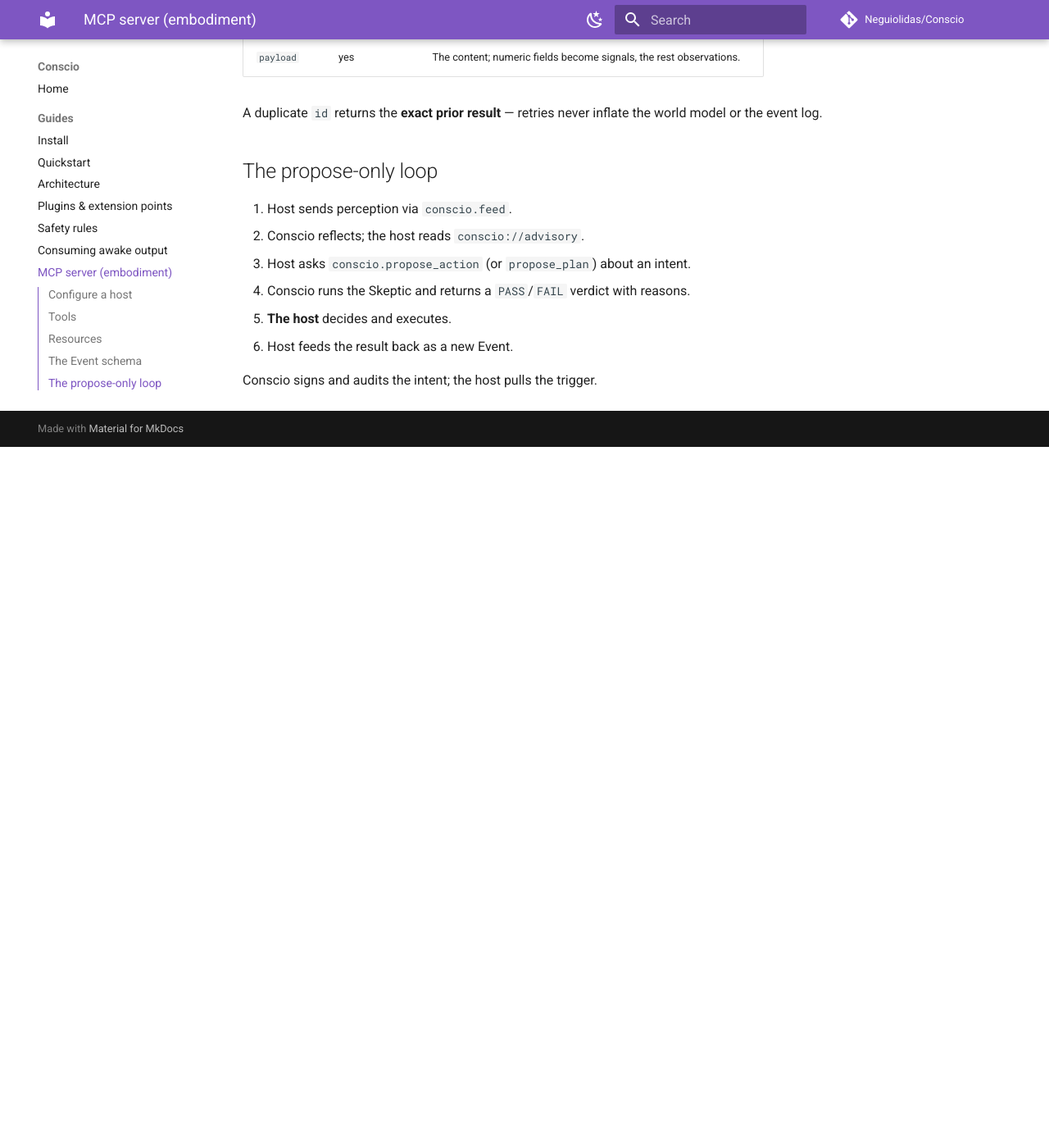
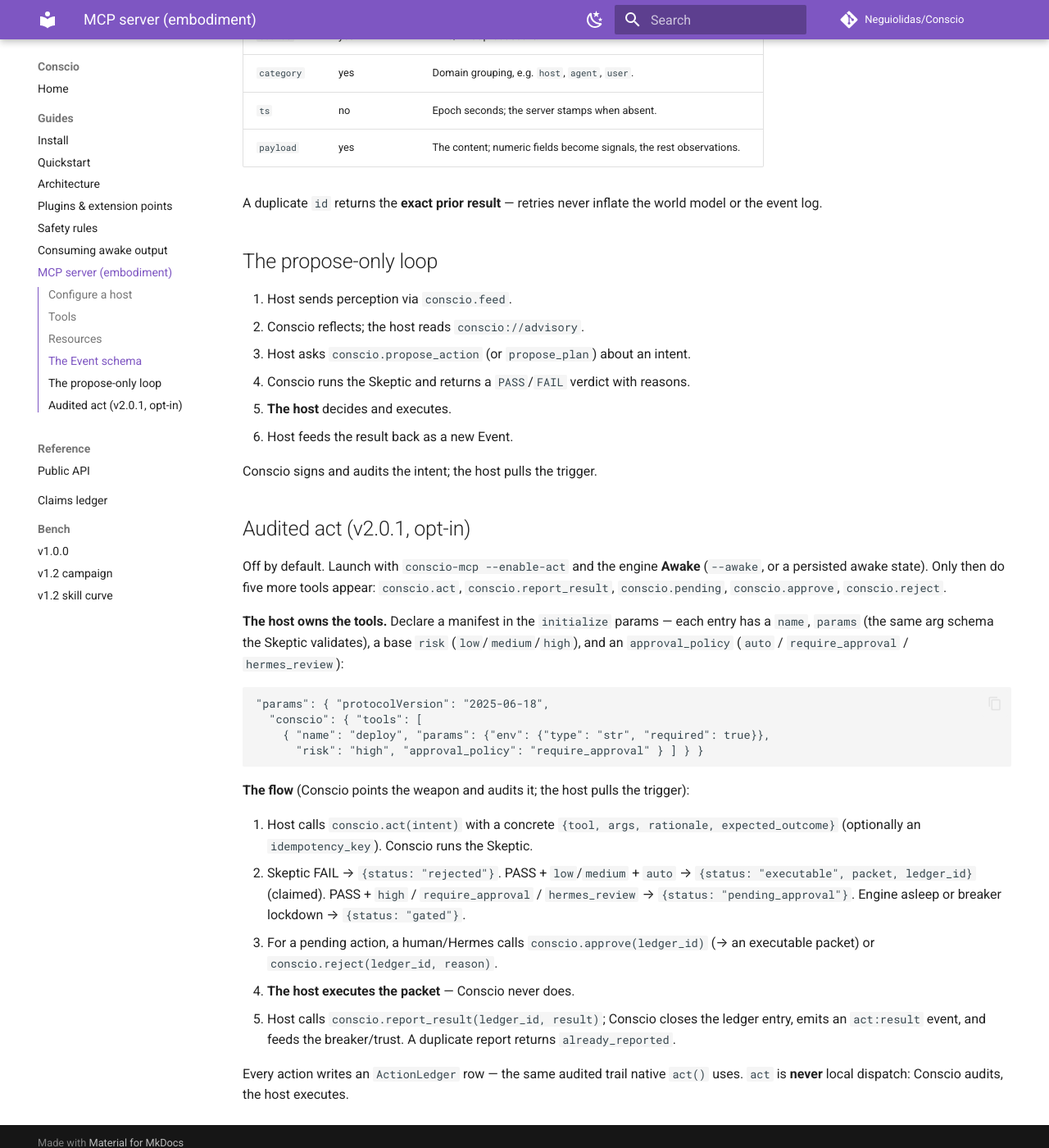
Before and after one commit to Neguiolidas/Conscio, an MkDocs documentation site: the page built from docs/guides/mcp.md, in a window 1280 px wide and 1400 px high, scrolled down 2005 px. Shown: the whole window at 82% size. Built offline with MkDocs 1.6.1 and Material for MkDocs 9.7.7, drawn with Linux system fonts in a browser that asks for light colours; comment, search, counter and statistics services are not loaded; before the commit the page ends 2550 px from its top, so only the background shows below that; some of the changed text lies outside the part shown.

Commit message:
release: v2.0.1 — Full Act thin slice over MCP + adapter parity + R-05 [v2.0.1]
Co-Authored-By: Claude Opus 4.8 <noreply@anthropic.com>

````diff
--- a/conscio/__init__.py
+++ b/conscio/__init__.py
@@ -6,7 +6,7 @@ and goal generation. Adapts behavior based on the underlying model's
 context window size.
 """
 
-__version__ = "2.0.0"
+__version__ = "2.0.1"
 __author__ = "Neguiolidas / Neguitech"
 
 from .engine import ConsciousnessEngine
--- a/docs/CLAIMS.md
+++ b/docs/CLAIMS.md
@@ -4,7 +4,7 @@ A framework about self-knowledge should know what it can and cannot prove
 about itself. Every load-bearing claim Conscio makes, mapped to evidence.
 
 **Status:** PROVEN (test) · MEASURED (real backend) · PARTIAL · UNPROVEN.
-Updated each phase. Current as of **v2.0.0** (2026-06-19).
+Updated each phase. Current as of **v2.0.1** (2026-06-20).
 
 | # | Claim | Evidence | Status |
 |---|-------|----------|--------|
--- a/docs/guides/mcp.md
+++ b/docs/guides/mcp.md
@@ -6,10 +6,12 @@ an IDE, or an agent — plug into a Conscio instance and consume its cognition a
 live consciousness-layer. Zero new runtime dependency; nothing here opens a
 socket.
 
-In v2.0.0 the surface is **propose-only**: Conscio perceives, reflects, recalls,
-and **audits** proposed actions, but never executes anything itself. The host
-stays sovereign over execution. (Audited execution — `act` — lands in v2.0.1 with
-a host-execution callback model.)
+The surface is **propose-only by default**: Conscio perceives, reflects, recalls,
+and **audits** proposed actions, but never executes anything itself — the host
+stays sovereign over execution. Since **v2.0.1**, opt-in **audited `act`** is
+available behind `--enable-act` (see [Audited act](#audited-act-v201-opt-in)):
+Conscio audits + gates + ledgers and returns an execution packet; the host still
+pulls the trigger.
 
 ## Configure a host
 
@@ -29,10 +31,13 @@ command:
 ```
 
 - `--storage` — per-workspace state dir (one engine = one workspace).
-- `--adapter` — only needed for `propose_action` / `propose_plan` (the Skeptic and
-  Actor call a model). Forms: `mock`, `ollama:<model>`. Without it, read tools
-  still work and `propose_*` fail closed with `verdict: FAIL, reasons:["no
-  adapter attached"]`.
+- `--adapter` — needed for `propose_action` / `propose_plan` / `act` (the Skeptic
+  and Actor call a model). Forms: `mock`, `ollama:<model>`. If omitted, the six
+  daemon provider types are also built from `~/.config/conscio/config.json`
+  (`lmstudio`/`ollama`/`openai`/`anthropic`/`gemini`/`openai-compat`). Without any
+  adapter, read tools still work and `propose_*` / `act` fail closed.
+- `--enable-act` (off by default) / `--awake` — opt into audited `act` (see
+  [Audited act](#audited-act-v201-opt-in)).
 - `--max-frame-bytes` (default `1048576`), `--seen-max-rows` (default `10000`),
   `--seen-max-age-days` (default `30`).
 
@@ -85,3 +90,40 @@ world model or the event log.
 6. Host feeds the result back as a new Event.
 
 Conscio signs and audits the intent; the host pulls the trigger.
+
+## Audited act (v2.0.1, opt-in)
+
+Off by default. Launch with `conscio-mcp --enable-act` and the engine **Awake**
+(`--awake`, or a persisted awake state). Only then do five more tools appear:
+`conscio.act`, `conscio.report_result`, `conscio.pending`, `conscio.approve`,
+`conscio.reject`.
+
+**The host owns the tools.** Declare a manifest in the `initialize` params — each
+entry has a `name`, `params` (the same arg schema the Skeptic validates), a base
+`risk` (`low`/`medium`/`high`), and an `approval_policy`
+(`auto` / `require_approval` / `hermes_review`):
+
+```jsonc
+"params": { "protocolVersion": "2025-06-18",
+  "conscio": { "tools": [
+    { "name": "deploy", "params": {"env": {"type": "str", "required": true}},
+      "risk": "high", "approval_policy": "require_approval" } ] } }
+```
+
+**The flow** (Conscio points the weapon and audits it; the host pulls the trigger):
+
+1. Host calls `conscio.act(intent)` with a concrete `{tool, args, rationale,
+   expected_outcome}` (optionally an `idempotency_key`). Conscio runs the Skeptic.
+2. Skeptic FAIL → `{status: "rejected"}`. PASS + `low`/`medium` + `auto` →
+   `{status: "executable", packet, ledger_id}` (claimed). PASS + `high` /
+   `require_approval` / `hermes_review` → `{status: "pending_approval"}`. Engine
+   asleep or breaker lockdown → `{status: "gated"}`.
+3. For a pending action, a human/Hermes calls `conscio.approve(ledger_id)`
+   (→ an executable packet) or `conscio.reject(ledger_id, reason)`.
+4. **The host executes the packet** — Conscio never does.
+5. Host calls `conscio.report_result(ledger_id, result)`; Conscio closes the
+   ledger entry, emits an `act:result` event, and feeds the breaker/trust. A
+   duplicate report returns `already_reported`.
+
+Every action writes an `ActionLedger` row — the same audited trail native `act()`
+uses. `act` is **never** local dispatch: Conscio audits, the host executes.
````
Also changed, not shown: CHANGELOG.md (+52 -0 lines), README.md (+15 -4 lines).
